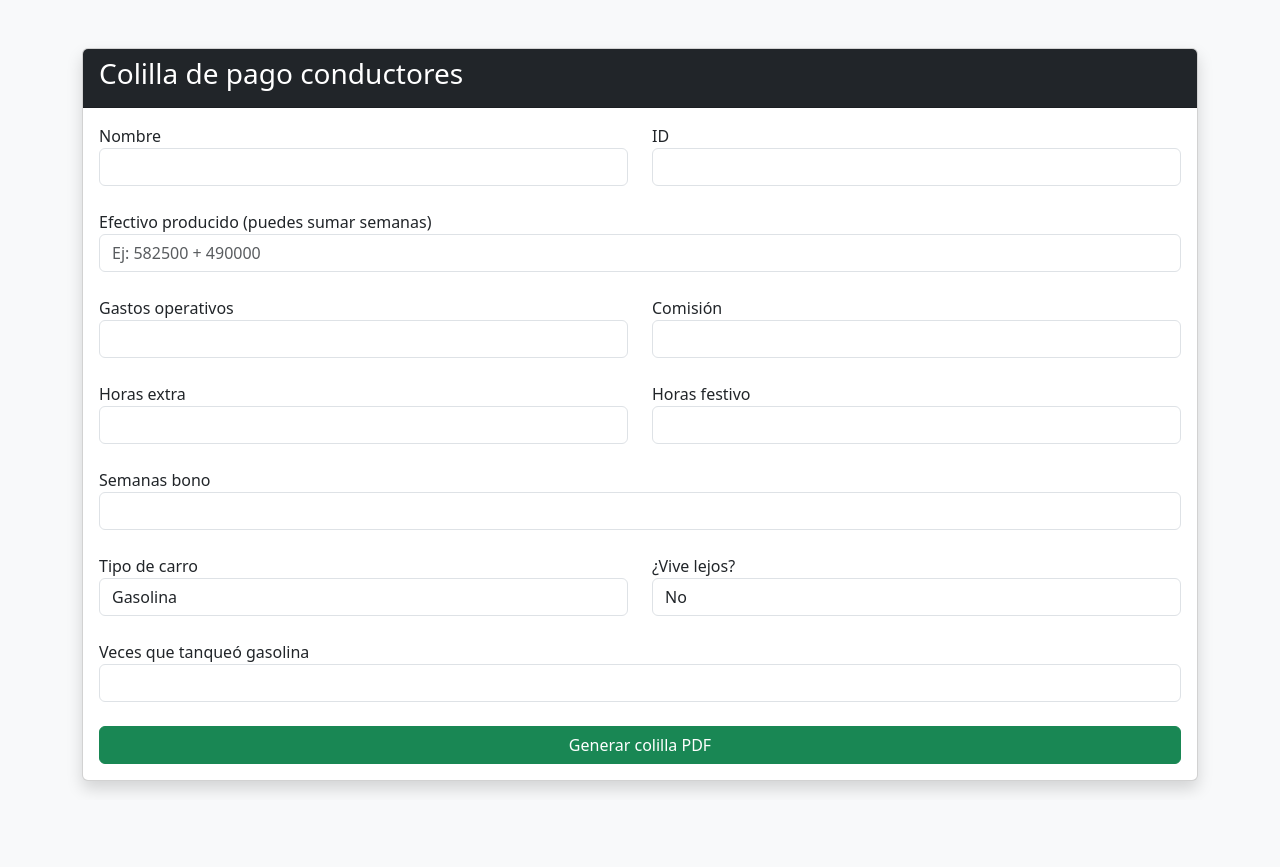
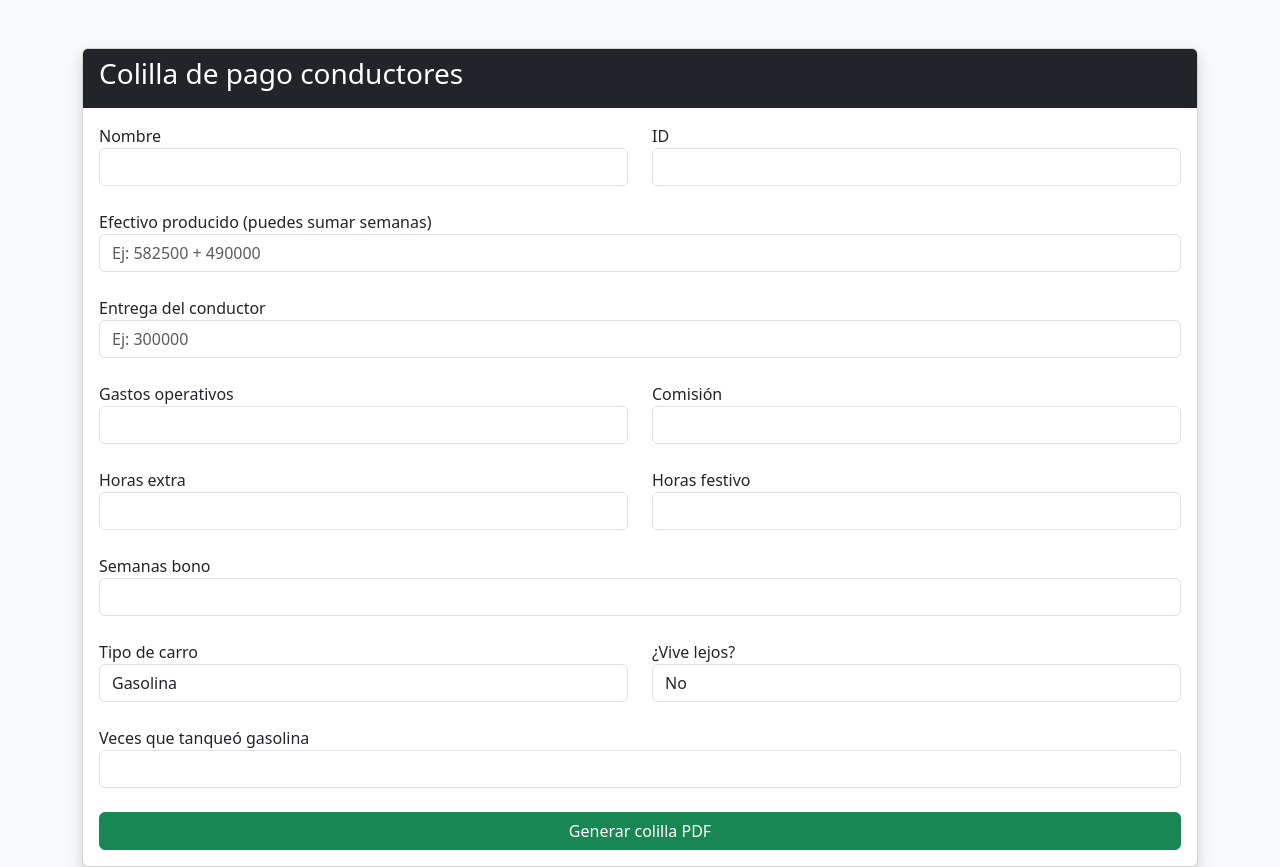
Before and after one commit to Andres4711/colillas-conductores, a Python web app: template colilla_pago/templates/index.html in a window 1280 px wide. Before the commit the page ends 792 px from the top, so only its background shows below. Run offline with Jinja, Linux system fonts and the light colour scheme; the template is opened without the code that fills it, so the values that code supplies are empty.

Commit message:
Update index.html

```diff
--- a/colilla_pago/templates/index.html
+++ b/colilla_pago/templates/index.html
@@ -43,6 +43,10 @@
 <label>Efectivo producido (puedes sumar semanas)</label>
 <input name="efectivo" type="text" class="form-control" placeholder="Ej: 582500 + 490000">
 
+<br>
+
+  <label>Entrega del conductor</label>
+<input name="entrega" type="number" class="form-control" placeholder="Ej: 300000">
 <br>
 
 <div class="row">
```
